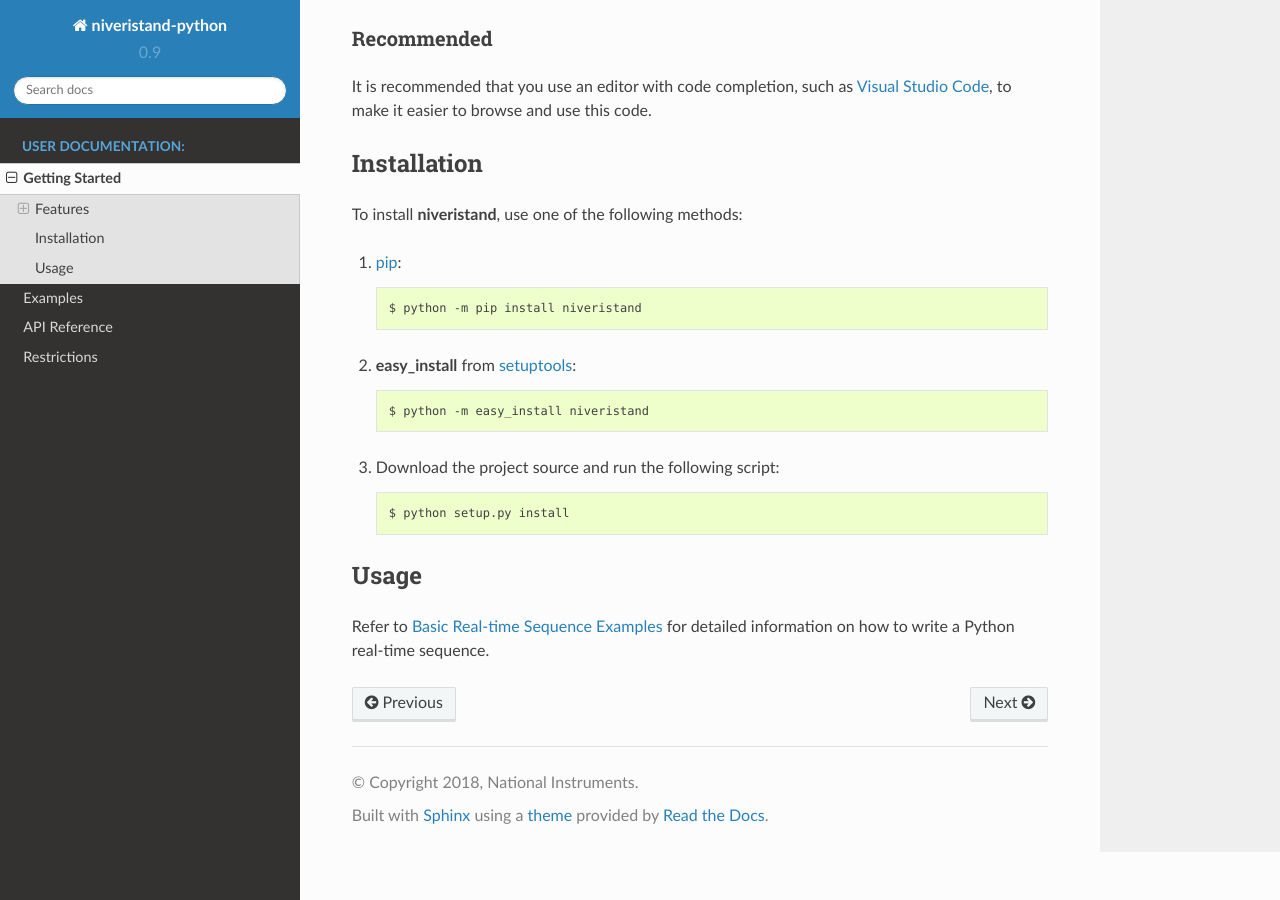
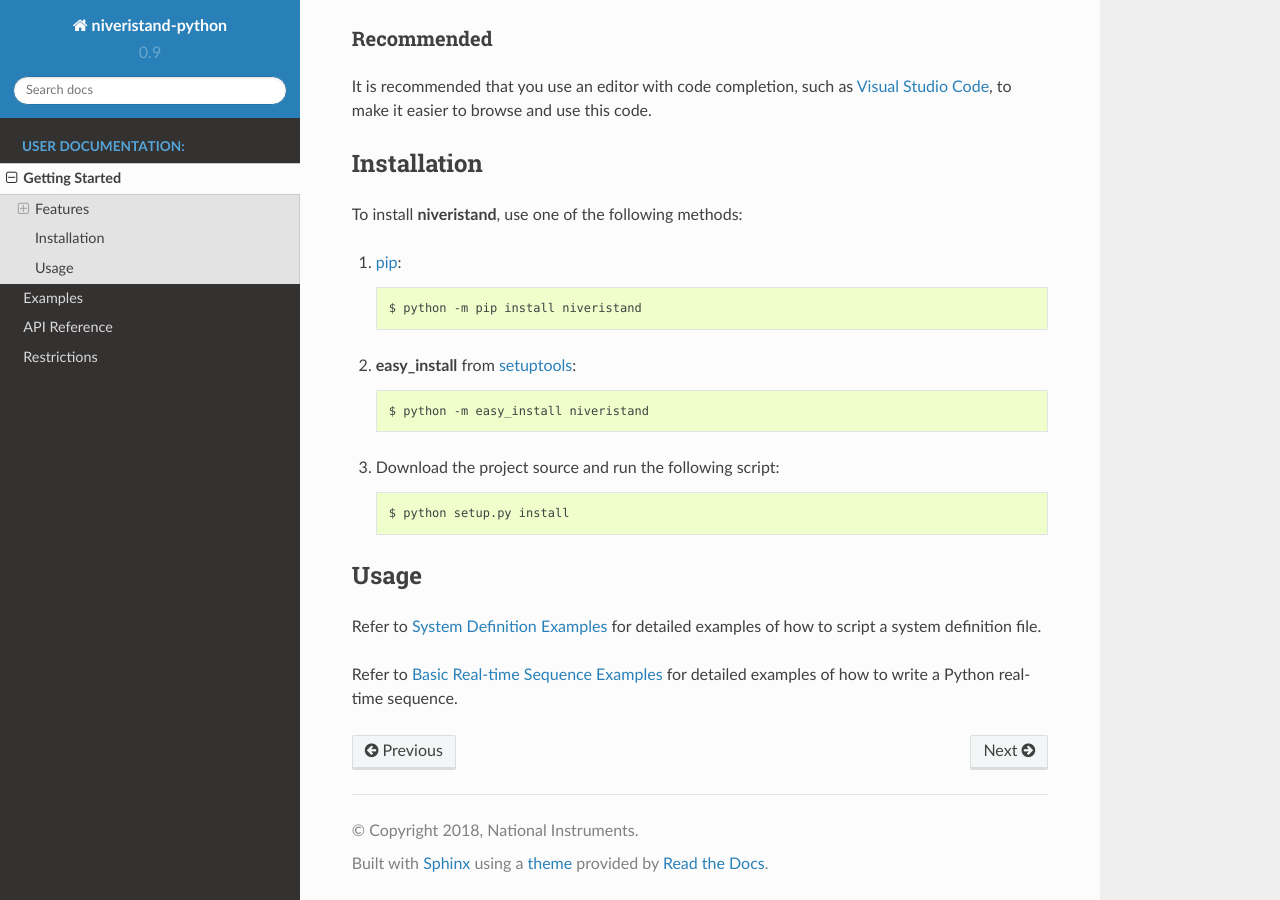
Before and after one commit to ni/niveristand-python, a Sphinx documentation site: the page built from docs/getting_started.rst, in a window 1280 px wide and 900 px high, scrolled down 843 px. Built offline with Sphinx 7.4.7 and the Read the Docs theme 2.0.0, drawn with Linux system fonts in a browser that asks for light colours.

Commit message:
Adding (almost-empty) system definition examples

```diff
--- a/README.rst
+++ b/README.rst
@@ -42,6 +42,8 @@ To install **niveristand**, use one of the following methods:
 
 Usage
 =====
+Refer to the `System Definition Examples section <https://niveristand-python.readthedocs.io/en/latest/sysdef_example.html>`_ for detailed examples of how to script a system definition file.
+
 Refer to the `Basic Real-time Sequence Examples section <https://niveristand-python.readthedocs.io/en/latest/basic_rt_sequence_examples.html>`_
 for detailed information on how to write a Python real-time sequence.
 
--- a/docs/getting_started.rst
+++ b/docs/getting_started.rst
@@ -34,4 +34,6 @@ You can create and run NI VeriStand real-time (RT) sequences from Python that wo
 
 Usage
 =====
-Refer to :doc:`basic_rt_sequence_examples` for detailed information on how to write a Python real-time sequence.
+Refer to :doc:`sysdef_example` for detailed examples of how to script a system definition file.
+
+Refer to :doc:`basic_rt_sequence_examples` for detailed examples of how to write a Python real-time sequence.
```
Also changed, not shown: docs/sysdef_example.rst (added, +9 -0 lines).
